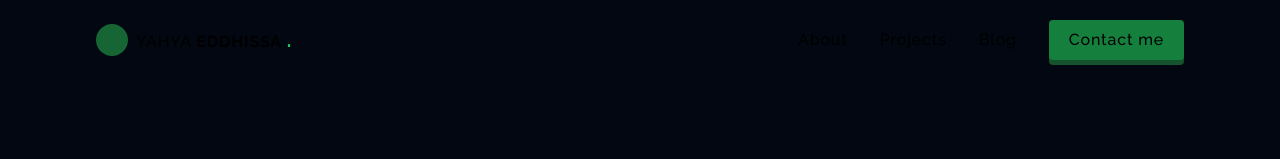
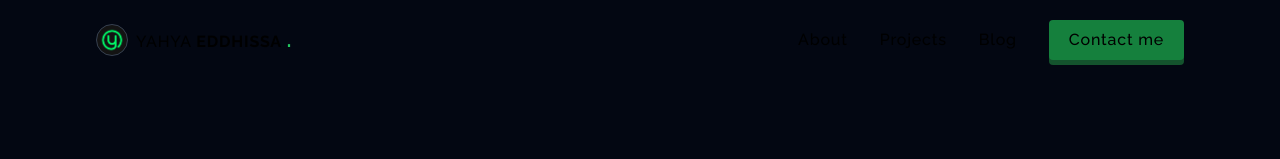
Before and after one commit to yahyaeddhissa/yahyaeddhissa.vercel.app, a Next.js app: page / in a window 1280 px wide. Shown: the top 159 px of the page. Built offline with nearby package versions, Linux system fonts and the light colour scheme.

Commit message:
Added my avatar to the top navigation

```diff
--- a/src/app/page.tsx
+++ b/src/app/page.tsx
@@ -4,6 +4,7 @@ import { SocialLink } from "./social-link";
 import { Metadata } from "next";
 import { Section } from "./section";
 import { Fragment } from "react";
+import Image from "next/image";
 
 export const metadata: Metadata = {
   title: "Yahya Eddhissa - Full Stack Web Solutions Engineer",
@@ -92,7 +93,10 @@ export default function Home() {
       <div className="h-screen border-b border-b-gray-800">
         <header className="flex md:justify-between justify-center items-center h-20 md:px-24 px-6 w-screen">
           <div className="flex items-center gap-2 flex-none">
-            <div className="md:h-8 md:w-8 w-6 h-6 bg-green-800 rounded-full flex-none" />
+            <div
+              className="bg-cover md:h-8 md:w-8 w-6 h-6 bg-green-800 rounded-full flex-none border-gray-700 border"
+              style={{ backgroundImage: "url('avatar.png')" }}
+            />
             <div className="md:text-md">
               <span className="font-medium">YAHYA</span>{" "}
               <span className="font-bold">EDDHISSA</span>{" "}
```
Also changed, not shown: public/avatar.png (added).
